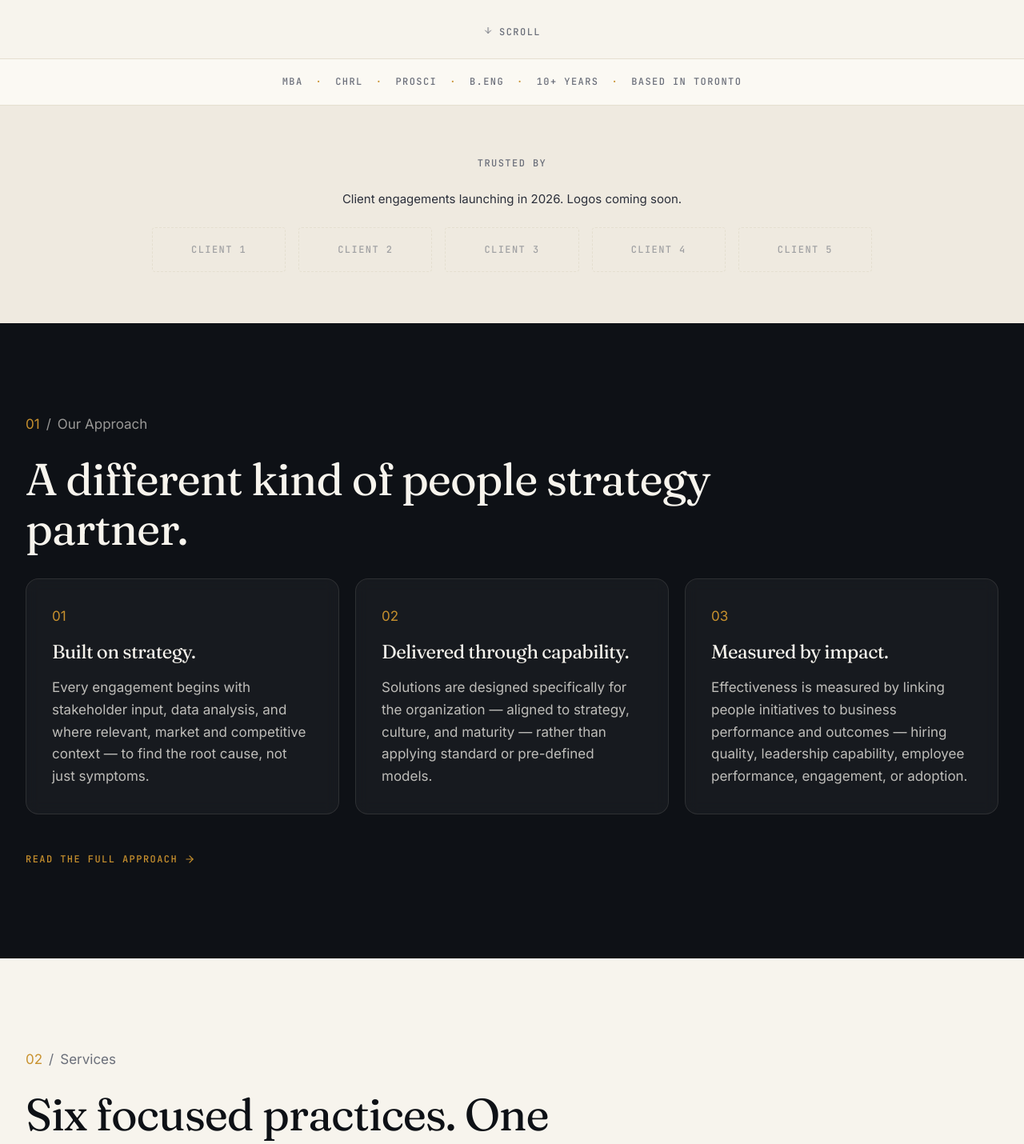
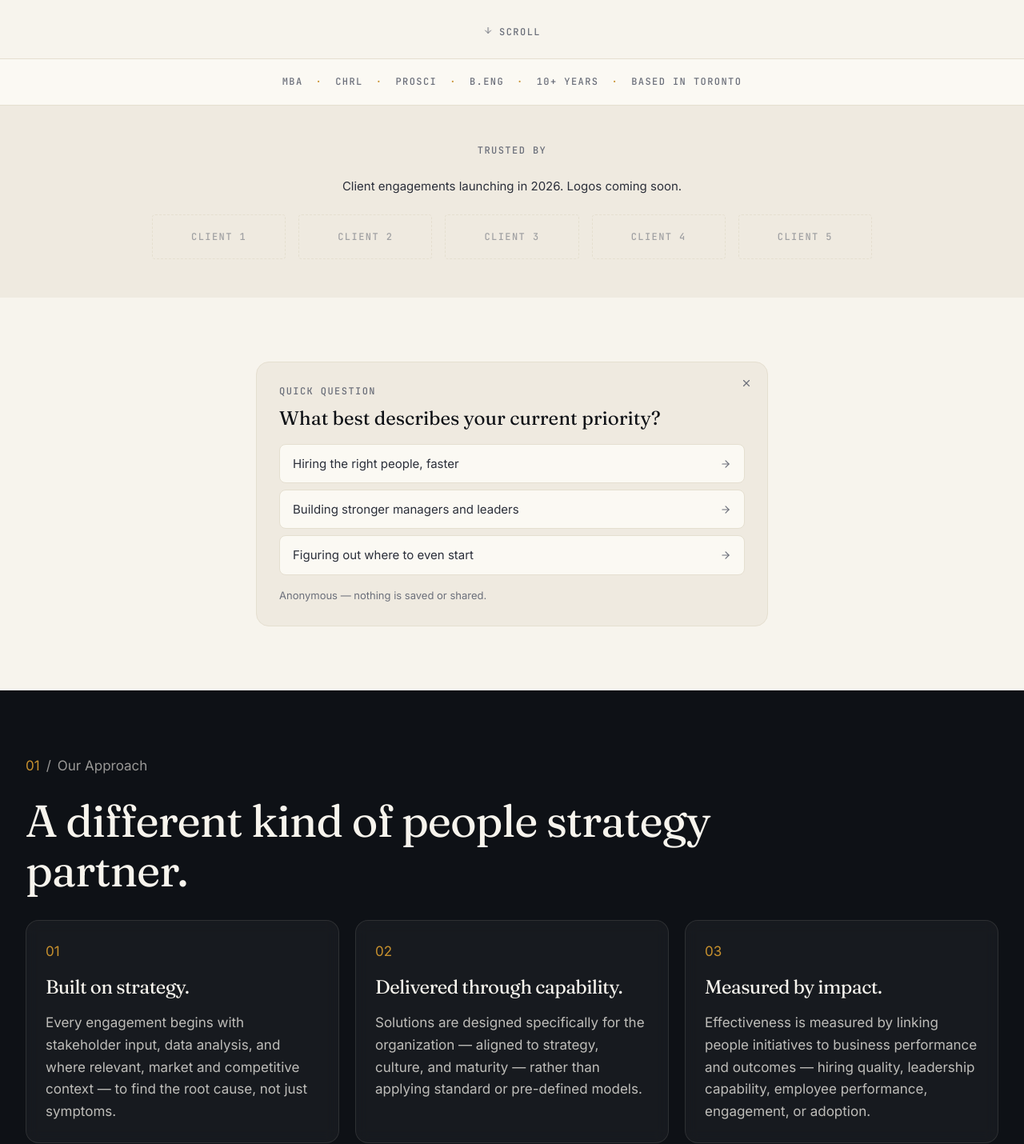
Before and after one commit to palimkarakshay/lumivara-site, a Next.js app: page / in a window 1280 px wide. Shown: the part 700-2130 px from the top of the page at 80% size. Built offline with nearby package versions, Linux system fonts and the light colour scheme; no server answers.

Commit message:
feedback(#11): reduce page length — tighten section padding and condense mobile layout
Co-Authored-By: Claude Sonnet 4.6 <noreply@anthropic.com>

```diff
--- a/src/app/page.tsx
+++ b/src/app/page.tsx
@@ -20,9 +20,7 @@ export default async function Home() {
       <HomeHero />
       <CredentialsStrip />
       <ComingSoonProof />
-      <ThreePrinciples />
-      <ServicesGrid />
-      <SectionShell variant="canvas" width="content" className="py-10 sm:py-14">
+      <SectionShell variant="canvas" width="content" className="py-8 sm:py-10">
         <div className="mx-auto max-w-[640px]">
           <PulseQuestion
             question={homeContent.pulse.question}
@@ -30,6 +28,8 @@ export default async function Home() {
           />
         </div>
       </SectionShell>
+      <ThreePrinciples />
+      <ServicesGrid />
       <FractionalCTA />
       <FounderModule />
       <LatestInsights articles={topThree} />
--- a/src/components/primitives/PrincipleCard.tsx
+++ b/src/components/primitives/PrincipleCard.tsx
@@ -20,7 +20,7 @@ export function PrincipleCard({
   return (
     <article
       className={cn(
-        "flex h-full flex-col gap-4 rounded-lg border p-6 transition-all duration-300 sm:p-8",
+        "flex h-full flex-col gap-3 rounded-lg border p-4 transition-all duration-300 md:gap-4 md:p-6",
         isDark
           ? "border-canvas/10 bg-canvas/[0.04] backdrop-blur-sm hover:border-accent/40 hover:bg-canvas/[0.06]"
           : "border-border-subtle bg-canvas-elevated hover:border-accent/50 hover:shadow-sm",
--- a/src/components/primitives/SectionShell.tsx
+++ b/src/components/primitives/SectionShell.tsx
@@ -39,7 +39,7 @@ export function SectionShell({
     <Tag
       id={id}
       className={cn(
-        "w-full py-16 sm:py-20 md:py-28 px-6 sm:px-8",
+        "w-full py-10 sm:py-14 md:py-20 px-6 sm:px-8",
         variantStyles[variant],
         className
       )}
--- a/src/components/sections/ComingSoonProof.tsx
+++ b/src/components/sections/ComingSoonProof.tsx
@@ -5,7 +5,7 @@ export function ComingSoonProof() {
   return (
     <section
       aria-label="Client engagements"
-      className="w-full bg-parchment px-6 py-14 sm:px-8 sm:py-16"
+      className="w-full bg-parchment px-6 py-8 sm:px-8 sm:py-12"
     >
       <div className="mx-auto flex max-w-[1280px] flex-col items-center gap-6 text-center">
         <p className="text-label text-muted-strong">{comingSoonProof.label}</p>
--- a/src/components/sections/ThreePrinciples.tsx
+++ b/src/components/sections/ThreePrinciples.tsx
@@ -15,7 +15,7 @@ export function ThreePrinciples() {
       <h2 className="text-display-lg text-canvas mt-6 mb-8 max-w-[880px]">
         {principles.heading}
       </h2>
-      <div className="grid grid-cols-1 gap-5 md:grid-cols-3">
+      <div className="grid grid-cols-2 gap-3 md:grid-cols-3 md:gap-5">
         {principles.items.map((p, i) => (
           <Reveal key={p.number} delay={i * 80}>
             <PrincipleCard
```
